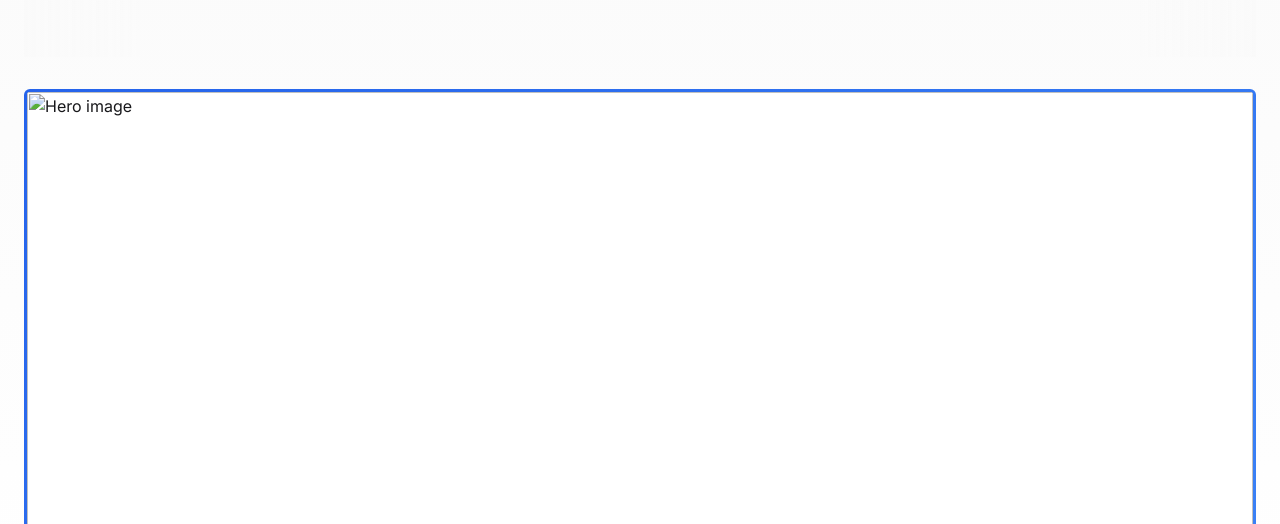
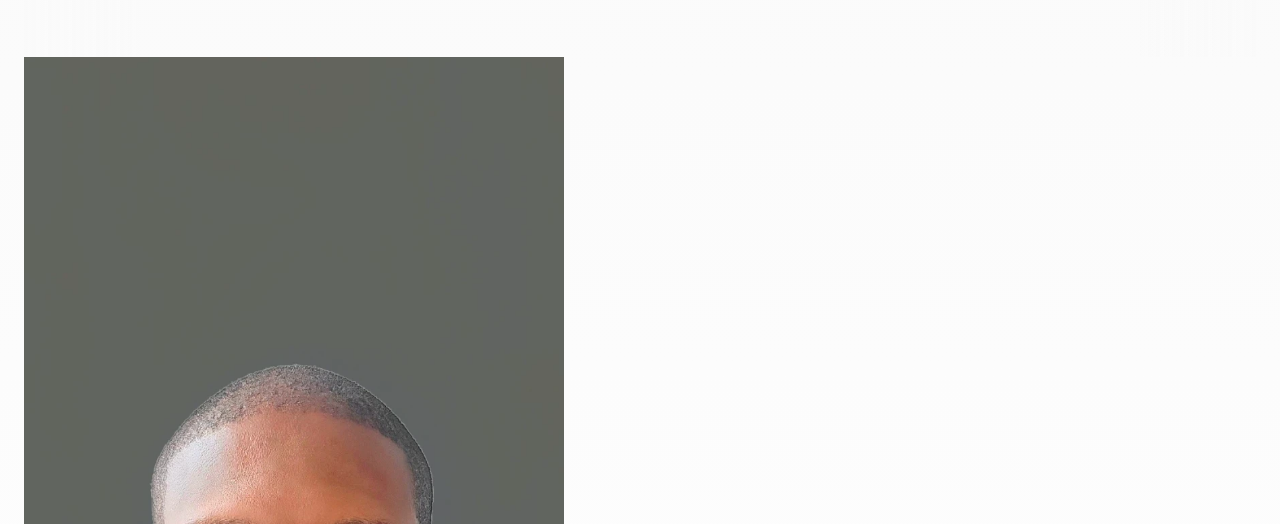
Before and after one commit to markharrison777/markusharrison.com, a plain HTML site: page index.html in a window 1280 px wide. Shown: the part 276-800 px from the top of the page. Drawn offline with nearby package versions, Linux system fonts and the light colour scheme.

Commit message:
headshot added

```diff
--- a/index.html
+++ b/index.html
@@ -228,8 +228,8 @@
         </div>
 
         <!-- Feature Image with overlay text -->
-        <div class="relative mt-8 overflow-hidden rounded-md border border-zinc-200 bg-zinc-100">
-          <img src="" alt="Hero image" class="h-[46vh] w-full object-cover sm:h-[56vh] md:h-[62vh] lg:h-[68vh]">
+        <div>
+          <img src="assets/img/markus-harrison-headshot (1).webp" alt="Hero image" width="540px" height="auto">
 
           <!-- Bottom-left label -->
           <div class="pointer-events-none absolute left-0 bottom-0 p-6 sm:p-8 md:p-10">
@@ -243,6 +243,7 @@
           <div class="pointer-events-none absolute right-0 bottom-0 p-6 sm:p-8 md:p-10">
 
           </div>
+
         </div>
       </div>
     </section>
```
Also changed, not shown: assets/img/markus-harrison-headshot (1).webp (added), 3 other files.
